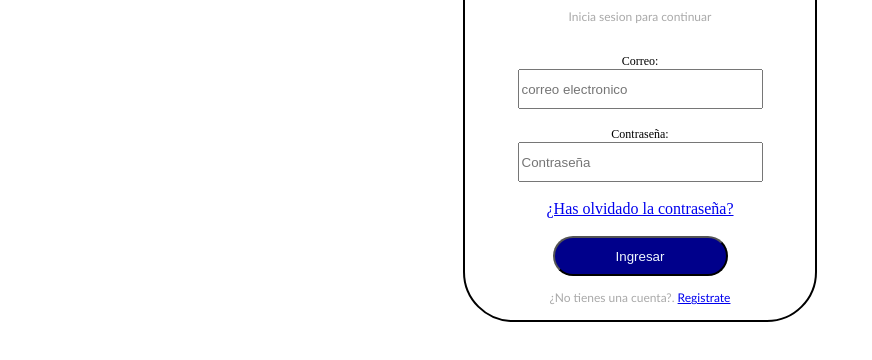
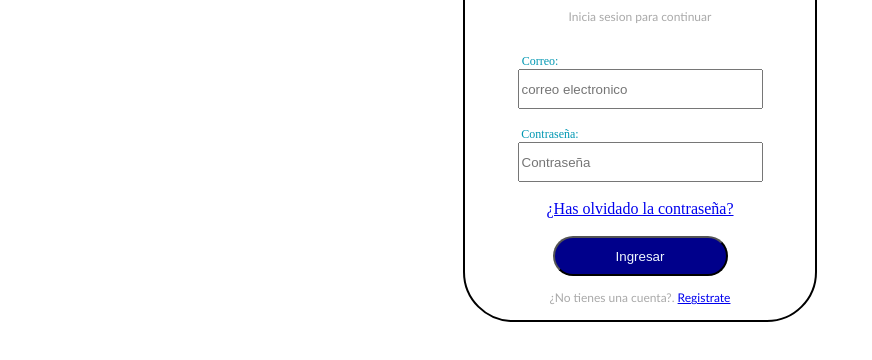
Before and after one commit to angelHerreraP/DataLock, a plain HTML site: page login.html in a window 1280 px wide. Shown: the part 280-640 px from the top of the page, without its empty margins (0-872 px from the left). Drawn offline with Linux system fonts and the light colour scheme.

Commit message:
Ligeros Cambios a (Correo:/Contraseña:)
moví los textos "Correo" y "Contraseña" a la izquierda y  además les cambie el color a uno mas azulado

```diff
--- a/css/style.css
+++ b/css/style.css
@@ -102,6 +102,17 @@
   background-color:darkblue;
   color:aliceblue;
 }
+
+.left-align1{
+  margin-left: -200px; /* Puedes ajustar el valor según sea necesario */
+  color: #0097B2;
+}
+
+.left-align2{
+  margin-left: -180px; /* Puedes ajustar el valor según sea necesario */
+  color: #0097B2;
+}
+
 /* termina la configuracion para todos los forms */
 
 /* css para sidebar */
--- a/login.html
+++ b/login.html
@@ -21,7 +21,7 @@
                 <br>
                 <form class="form-aspect">
                     <left>
-                        <label for="email">Correo:</label>
+                        <label for="email" class="left-align1">Correo:</label>
                     </left>
 
                     <br>
@@ -29,7 +29,7 @@
                     <br>
                     <br>
                     <left>
-                    <label for="password">Contraseña:</label>
+                        <label for="password" class="left-align2">Contraseña:</label>
                     </left>
                     <br>
                     <input type="password" name="password" placeholder="Contraseña" required>
```
